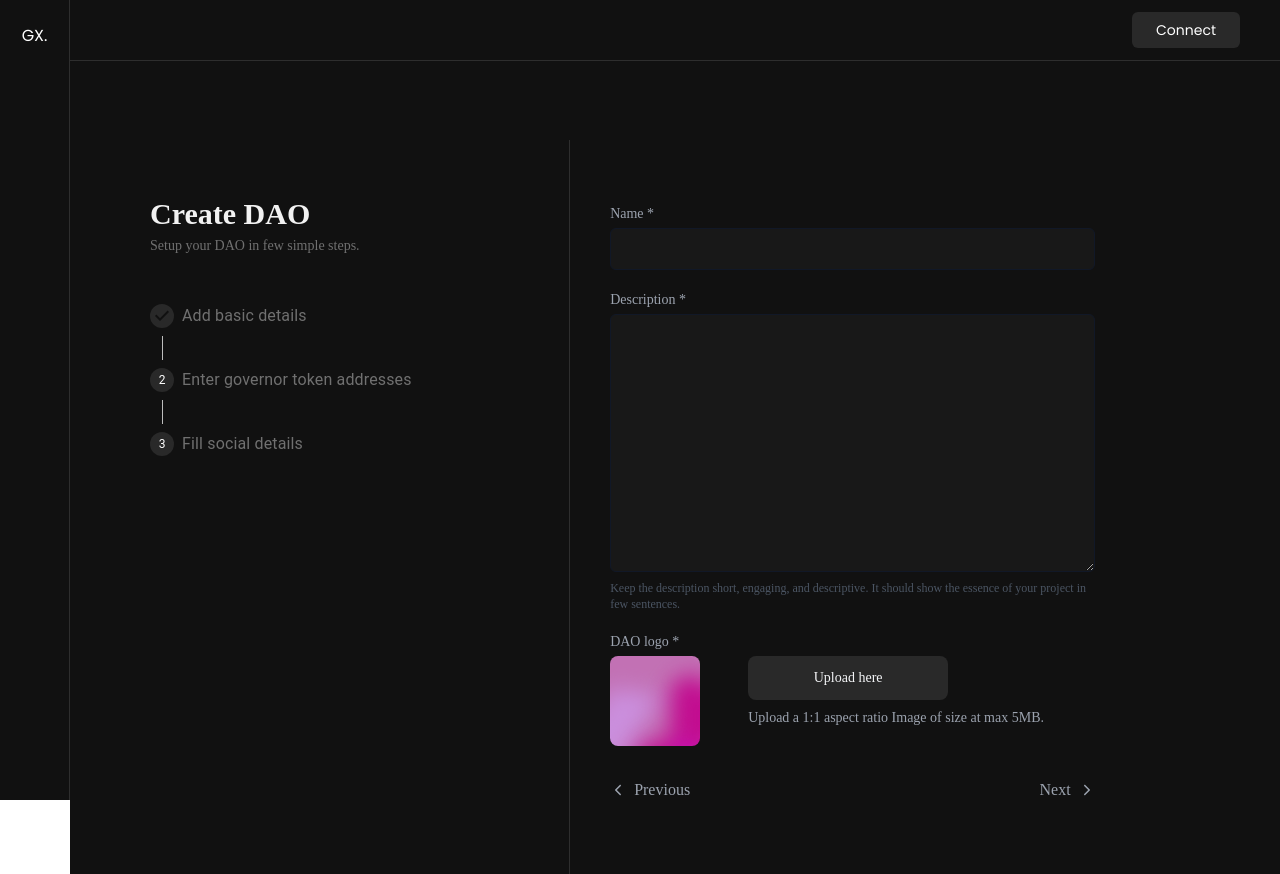
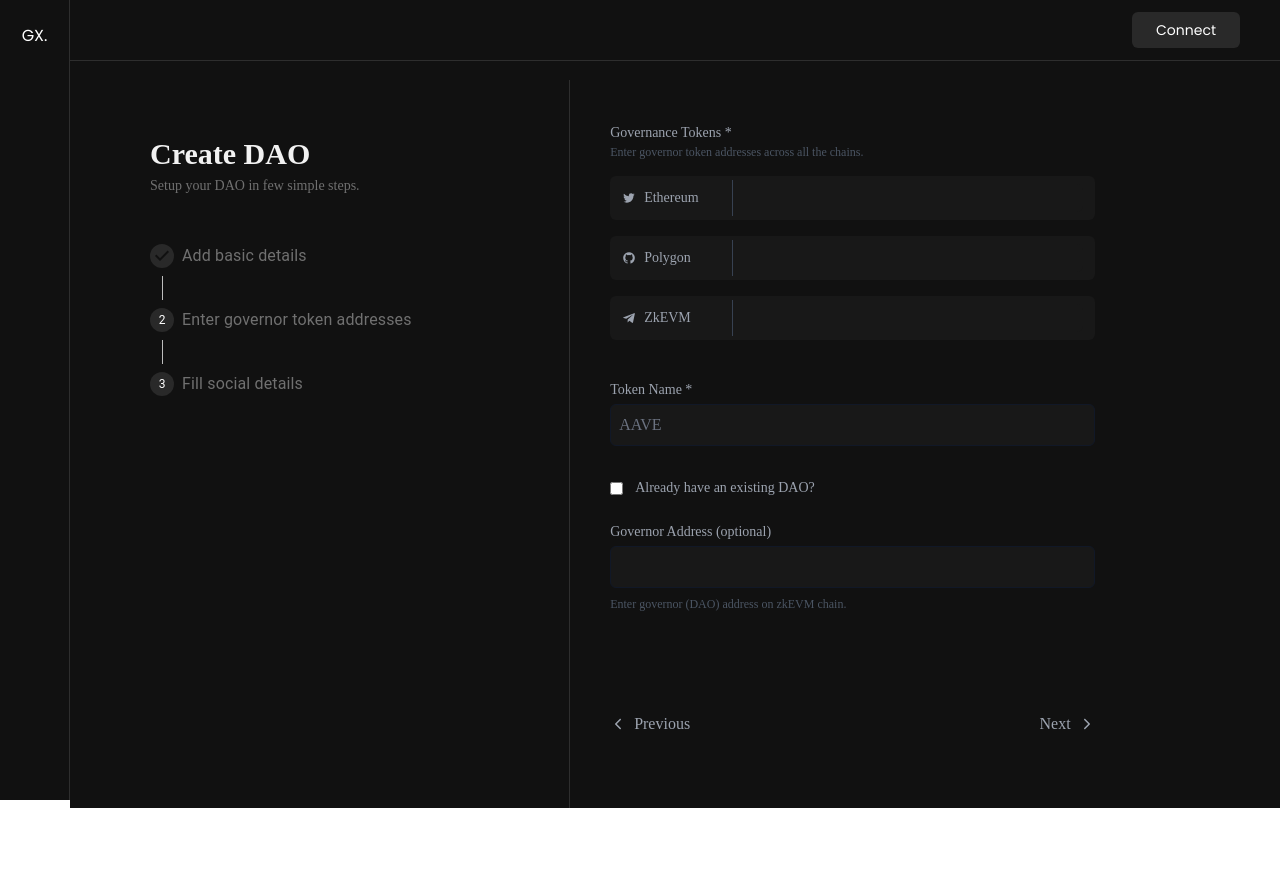
Before and after one commit to Aman-Mandal/zkVote, a Next.js app in the folder frontend/: page /create/dao in a window 1280 px wide. Both pictures are taken after a click on the button "Next". After the commit the page ends 808 px from the top, so only its background shows below. Built offline with nearby package versions, Linux system fonts and the light colour scheme; a web font is replaced by a local one.

Commit message:
Step2 of create DAO form

```diff
--- a/frontend/components/DAO/CreateStep1.jsx
+++ b/frontend/components/DAO/CreateStep1.jsx
@@ -26,7 +26,7 @@ const CreateStep1 = ({ formData, setFormData }) => {
       <div className='flex flex-col mt-3 mb-5'>
         <label className='text-sm  mb-1 text-gray-400'>Description *</label>
         <textarea
-          rows={10}
+          rows={6}
           className='bg-[#181818] py-2 px-2 border border-gray-900 rounded-md placeholder:text-gray-500 text-gray-300  outline-none mb-2'
           //   onChange={(e) => {
           //     setFormData({
@@ -58,10 +58,8 @@ const CreateStep1 = ({ formData, setFormData }) => {
       </div> */}
 
       {/* Categories */}
-      {/* <div className='flex flex-col '>
-        <label className='text-sm text-gray-400 mb-1'>
-          Chooses Categories *
-        </label>
+      <div className='flex flex-col '>
+        <label className='text-sm text-gray-400 mb-1'>Choose Category *</label>
         <select
           //   onChange={(e) => {
           //     setFormData({
@@ -70,25 +68,22 @@ const CreateStep1 = ({ formData, setFormData }) => {
           //     });
           //   }}
           //   value={formData?.categories}
-          class='bg-[#232327] outline-none border border-gray-900 mb-4  py-3 px-2 text-gray-300 text-sm rounded-lg '>
+          class='bg-[#181818] outline-none border border-gray-900 mb-4  py-3 px-2 text-gray-300 text-sm rounded-lg '>
           <option
             unselectable='on'
             disabled>
             Select categories from here
           </option>
-          <option value={'AI'}>AI</option>
+          <option value={'Social'}>Social</option>
           <option value={'Defi'}>Defi</option>
-          <option value={'Tokens'}>Tokens</option>
-          <option value={'Crosschain'}>Crosschain</option>
-          <option value={'DAO'}>DAO</option>
+          <option value={'Protocol'}>Protocol</option>
           <option value={'Gaming'}>Gaming</option>
-          <option value={'Developer Tools'}>Developer Tools</option>
         </select>
-      </div> */}
+      </div>
 
       {/* Logo */}
       <>
-        <p className='text-sm  mb-1 text-gray-400 mt-3'>DAO logo *</p>
+        <p className='text-sm  mb-1 text-gray-400 mt-3'>Logo *</p>
         <div className='flex gap-12'>
           <div className='h-[90px] overflow-hidden'>
             <Image
--- /dev/null
+++ b/frontend/components/DAO/CreateStep2.jsx
@@ -0,0 +1,136 @@
+import React, { useState } from 'react';
+import {
+  BiLogoTwitter,
+  BiLogoTelegram,
+  BiLogoGithub,
+  BiLogoDiscord,
+  BiLogoLinkedinSquare,
+} from 'react-icons/bi';
+
+const CreateStep2 = ({ formData, setFormData }) => {
+  const [isExistingDAO, setIsExistingDAO] = useState(false);
+
+  return (
+    <div className='min-h-[70vh]'>
+      <div className='flex flex-col mt-2 gap-4'>
+        <div>
+          <label className='text-sm text-gray-400'>Governance Tokens *</label>
+          <p className='text-xs  text-gray-600 '>
+            Enter governor token addresses across all the chains.
+          </p>
+        </div>
+
+        {/* Twitter */}
+        <div className='flex items-center bg-[#181818] py-1 rounded-md px-3'>
+          <div className='flex items-center gap-2 text-gray-400 w-[150px] text-sm py-2 border-r-[0.5px] border-gray-700'>
+            <BiLogoTwitter />
+            <p>Ethereum</p>
+          </div>
+          <input
+            className='bg-[#181818] py-1 px-4 w-full rounded-r-md placeholder:text-gray-500 text-gray-300 text-sm  outline-none '
+            // onChange={(e) => {
+            //   setFormData({
+            //     ...formData,
+            //     twitter: e.target.value,
+            //   });
+            // }}
+            // value={formData?.twitter}
+            type='text'
+            required
+          />
+        </div>
+
+        <div className='flex items-center bg-[#181818] py-1 rounded-md px-3'>
+          <div className='flex items-center gap-2 text-gray-400 w-[150px] text-sm py-2 border-r-[0.5px] border-gray-700'>
+            <BiLogoGithub />
+            <p>Polygon</p>
+          </div>
+          <input
+            className='bg-[#181818] py-1 px-4 w-full rounded-r-md placeholder:text-gray-500 text-gray-300 text-sm  outline-none '
+            // onChange={(e) => {
+            //   setFormData({
+            //     ...formData,
+            //     github: e.target.value,
+            //   });
+            // }}
+            // value={formData?.github}
+            type='text'
+            required
+          />
+        </div>
+        <div className='flex items-center bg-[#181818] py-1 rounded-md px-3'>
+          <div className='flex items-center gap-2 text-gray-400 w-[150px] text-sm py-2 border-r-[0.5px] border-gray-700'>
+            <BiLogoTelegram />
+            <p>ZkEVM</p>
+          </div>
+          <input
+            className='bg-[#181818] py-1 px-4 w-full rounded-r-md placeholder:text-gray-500 text-gray-300 text-sm  outline-none '
+            // onChange={(e) => {
+            //   setFormData({
+            //     ...formData,
+            //     telegram: e.target.value,
+            //   });
+            // }}
+            // value={formData?.telegram}
+            type='text'
+            required
+          />
+        </div>
+
+        <div className='flex flex-col mt-6'>
+          <label className='text-sm  mb-1 text-gray-400'>Token Name *</label>
+          <input
+            placeholder='AAVE'
+            className='bg-[#181818] py-2 px-2 border border-gray-900 rounded-md placeholder:text-gray-500 text-gray-300  outline-none mb-2'
+            // onChange={(e) => {
+            //   setFormData({
+            //     ...formData,
+            //     liveLink: e.target.value,
+            //   });
+            // }}
+            // value={formData?.liveLink}
+            type='text'
+            required
+          />
+        </div>
+      </div>
+
+      <div className='flex gap-3 items-center mt-6'>
+        <input
+          onChange={(e) => {
+            setIsExistingDAO(e.target.checked);
+            console.log('xxx', e.target.checked);
+          }}
+          type={'checkbox'}
+          value={isExistingDAO}
+        />
+        <label className='text-sm text-gray-400'>
+          Already have an existing DAO?
+        </label>
+      </div>
+
+      <div className='flex flex-col mt-6'>
+        <label className='text-sm  mb-1 text-gray-400'>
+          Governor Address (optional){' '}
+        </label>
+        <input
+          className='bg-[#181818] py-2 px-2 border border-gray-900 rounded-md placeholder:text-gray-500 text-gray-300  outline-none mb-2'
+          // onChange={(e) => {
+          //   setFormData({
+          //     ...formData,
+          //     liveLink: e.target.value,
+          //   });
+          // }}
+          // value={formData?.liveLink}
+          type='text'
+          required
+        />
+        <p className='text-xs  text-gray-600 '>
+          Enter governor (DAO) address on zkEVM chain.
+        </p>
+      </div>
+    </div>
+  );
+};
+
+export default CreateStep2;
--- a/frontend/components/Layout/Layout.jsx
+++ b/frontend/components/Layout/Layout.jsx
@@ -8,7 +8,7 @@ const Layout = ({ children }) => {
       <Navbar />
       <Sidebar />
 
-      <div className='ml-[70px] pt-[60px]'>{children}</div>
+      <div className='ml-[70px]'>{children}</div>
     </div>
   );
 };
--- a/frontend/pages/create/dao.jsx
+++ b/frontend/pages/create/dao.jsx
@@ -1,4 +1,5 @@
 import CreateStep1 from '@/components/DAO/CreateStep1';
+import CreateStep2 from '@/components/DAO/CreateStep2';
 import VerticalStepper from '@/components/DAO/Stepper';
 import Stepper from '@/components/DAO/Stepper';
 import React, { useState } from 'react';
@@ -31,7 +32,7 @@ const CreateDao = () => {
       );
     } else if (page === 1) {
       return (
-        <CreateStep1
+        <CreateStep2
           formData={formData}
           setFormData={setFormData}
         />
@@ -65,7 +66,9 @@ const CreateDao = () => {
       <div className='flex  text-white'>
         <div className='flex-[0.35] flex flex-col px-20 py-14 border-r-[0.5px]  border-[#2E2E2E]'>
           <div className='mb-10'>
-            <p className='text-3xl font-semibold mb-1 text-[#f2f2f2]'>Create DAO</p>
+            <p className='text-3xl font-semibold mb-1 text-[#f2f2f2]'>
+              Create DAO
+            </p>
             <p className='text-sm text-[#707070]'>
               Setup your DAO in few simple steps.
             </p>
@@ -73,10 +76,6 @@ const CreateDao = () => {
           <VerticalStepper page={page} />
         </div>
         <form className=' w-[400px] flex-[0.5]  py-8 px-10  mb-10'>
-          {/* <p className='text-center font-medium text-2xl'>Create DAO here</p>
-          <p className='text-center text-xs text-gray-300 font-light'>
-            Create and submit your project for quadratic funding.
-          </p> */}
           {PageDisplay()}
           <div className='flex justify-between mt-8 items-center'>
             {page !== 0 ? (
--- /dev/null
+++ b/frontend/pages/create/proposal.jsx
@@ -0,0 +1,12 @@
+import CreateStep1 from '@/components/DAO/CreateStep1';
+import React from 'react';
+
+const CreateProposal = () => {
+  return (
+    <div>
+
+    </div>
+  );
+};
+
+export default CreateProposal;
--- a/frontend/pages/dashboard/[dao]/index.jsx
+++ b/frontend/pages/dashboard/[dao]/index.jsx
@@ -48,7 +48,7 @@ const DAO = () => {
   ];
 
   return (
-    <div className='bg-[#111111] min-h-screen font-Avenir text-white p-10 shadow-md shadow-[#3a3a3a]'>
+    <div className='bg-[#111111] min-h-screen font-Avenir text-white p-10 pt-20 shadow-md shadow-[#3a3a3a]'>
       <DAOInfo />
 
       <div className='mt-10'>
--- a/frontend/pages/dashboard/index.jsx
+++ b/frontend/pages/dashboard/index.jsx
@@ -1,6 +1,7 @@
 import DAO from '@/components/DAO/DAO';
 import PageTitle from '@/components/PageTitle/PageTitle';
 import SearchBar from '@/components/SearchBar/SearchBar';
+import { useRouter } from 'next/router';
 import React from 'react';
 
 const Dashboard = () => {
@@ -43,8 +44,10 @@ const Dashboard = () => {
     },
   ];
 
+  const router = useRouter();
+
   return (
-    <div className='bg-[#111111] h-[100vh] font-Avenir text-white p-10 box-border '>
+    <div className='bg-[#111111] h-[100vh] font-Avenir text-white p-10 pt-20 box-border '>
       <div className='w-[95%] mx-auto h-full overflow-y-scroll'>
         <PageTitle
           title={'DAOs'}
@@ -53,7 +56,11 @@ const Dashboard = () => {
 
         <div className='flex justify-between items-center'>
           <SearchBar />
-          <button className='bg-[#f2f2f2] py-3 px-6 text-black font-semibold rounded-md hover:bg-white'>
+          <button
+            onClick={() => {
+              router.push('/create/dao');
+            }}
+            className='bg-[#f2f2f2] py-3 px-6 text-black font-semibold rounded-md hover:bg-white'>
             Create DAO +
           </button>
         </div>
```
